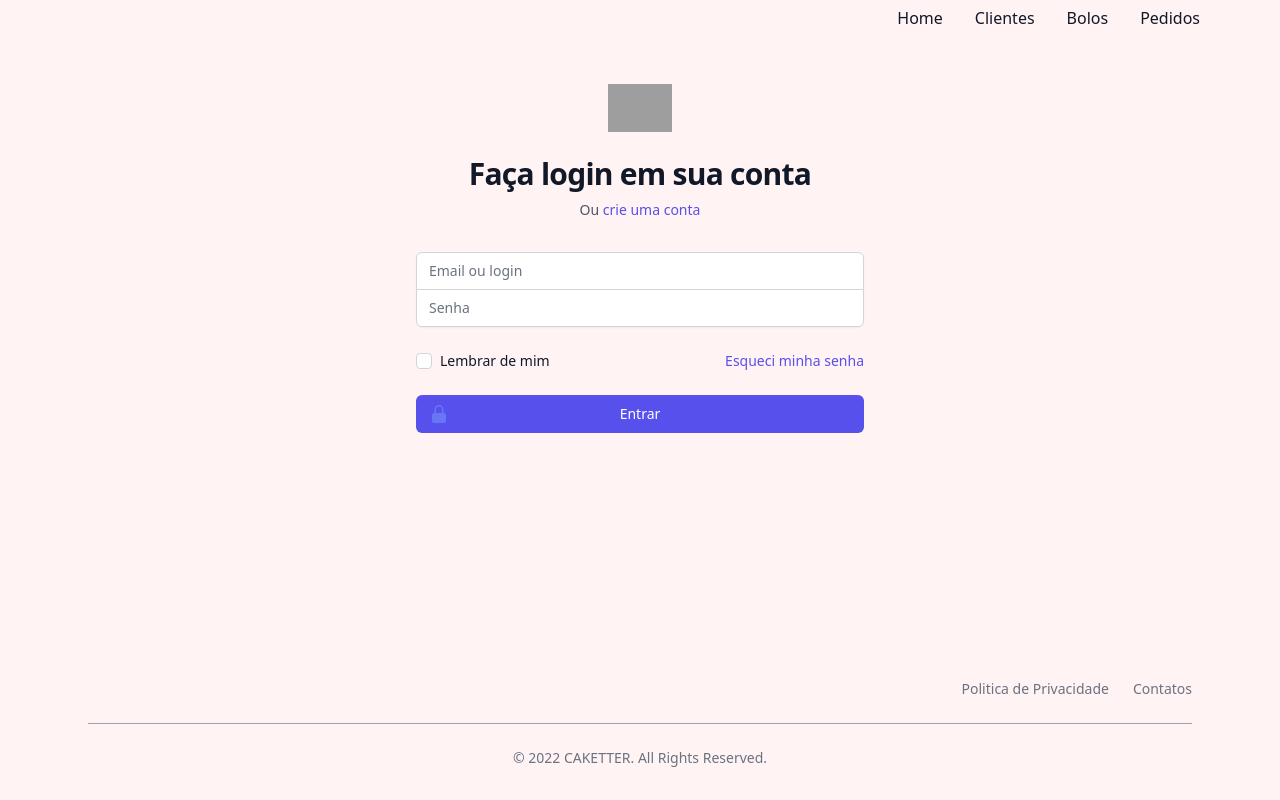
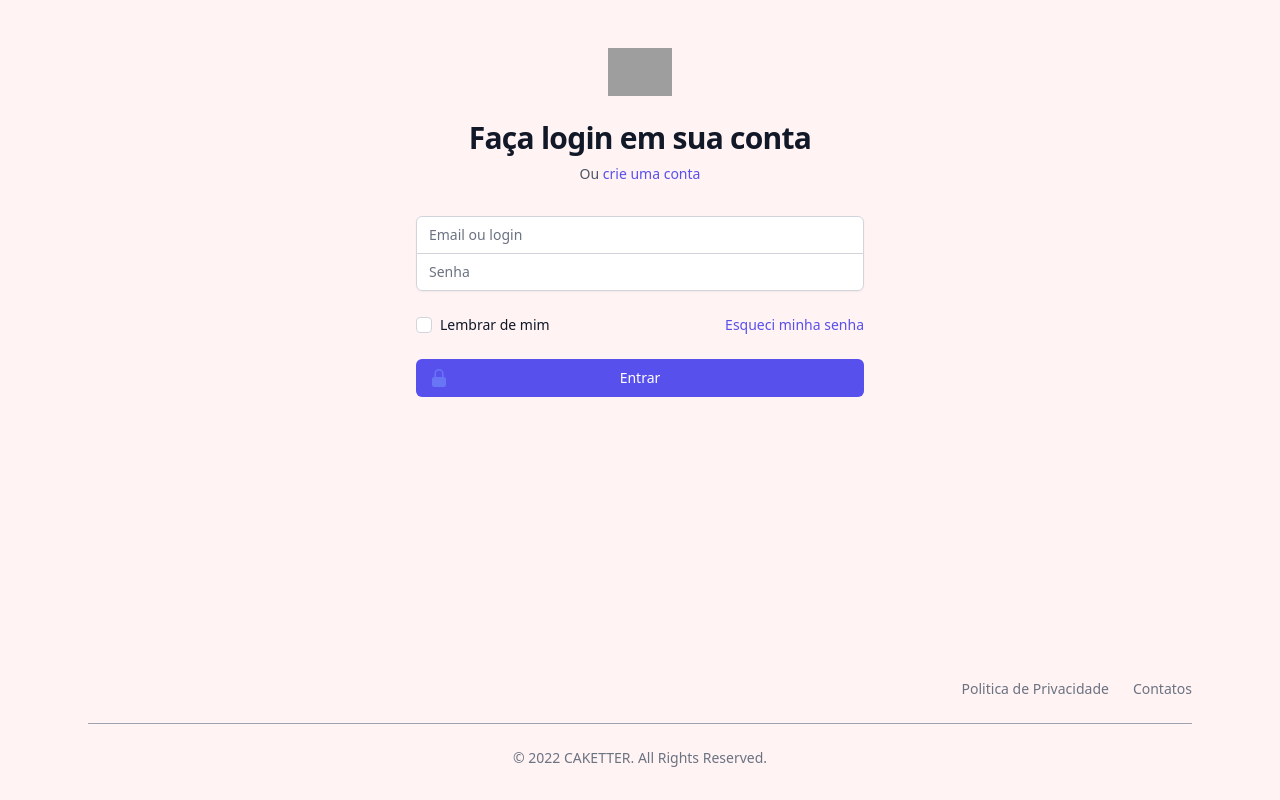
Before and after one commit to oadrianrabelo/caketter, a React (Vite) app in the folder front/: page / in a window 1280 px wide. Built offline with nearby package versions, Linux system fonts and the light colour scheme; grey boxes are pictures that could not be loaded.

Commit message:
refactor(LayoutWrapper): show header only if user is logged

```diff
--- a/front/src/components/LayoutWrapper.tsx
+++ b/front/src/components/LayoutWrapper.tsx
@@ -1,8 +1,9 @@
 import { ReactNode } from "react";
 import SectionContainer from "./SectionContainer";
 import Link from "./Link";
-import Footer from './Footer';
-import ThemeSwitch from './ThemeSwittch';
+import Footer from "./Footer";
+import ThemeSwitch from "./ThemeSwittch";
+import { useAuth } from "../context/AuthContext";
 
 interface Props {
   children: ReactNode;
@@ -28,10 +29,16 @@ const headerNavLinks = [
 ];
 
 const LayoutWrapper = ({ children }: Props) => {
+  const { logout, signed } = useAuth();
+
+  function handleLogout() {
+    logout();
+  }
   return (
     <>
       <SectionContainer>
         <div className="flex h-screen w-auto flex-col justify-between ">
+          {signed && (
             <header className="flex items-center justify-between py-2">
               <div>
                 <Link href="/" aria-label="">
@@ -51,13 +58,19 @@ const LayoutWrapper = ({ children }: Props) => {
                       {link.title}
                     </Link>
                   ))}
+                  <a
+                    onClick={handleLogout}
+                    href="#"
+                    className="p-1 font-medium text-gray-900 sm:p-4"
+                  >
+                    Sair
+                  </a>
                 </div>
                 {/* <ThemeSwitch /> */}
               </div>
             </header>
-          <main className="mb-auto">
-            {children}
-          </main>
+          )}
+          <main className="mb-auto">{children}</main>
           <Footer />
         </div>
       </SectionContainer>
```
Lines whose indentation alone changed are shown as unchanged.
